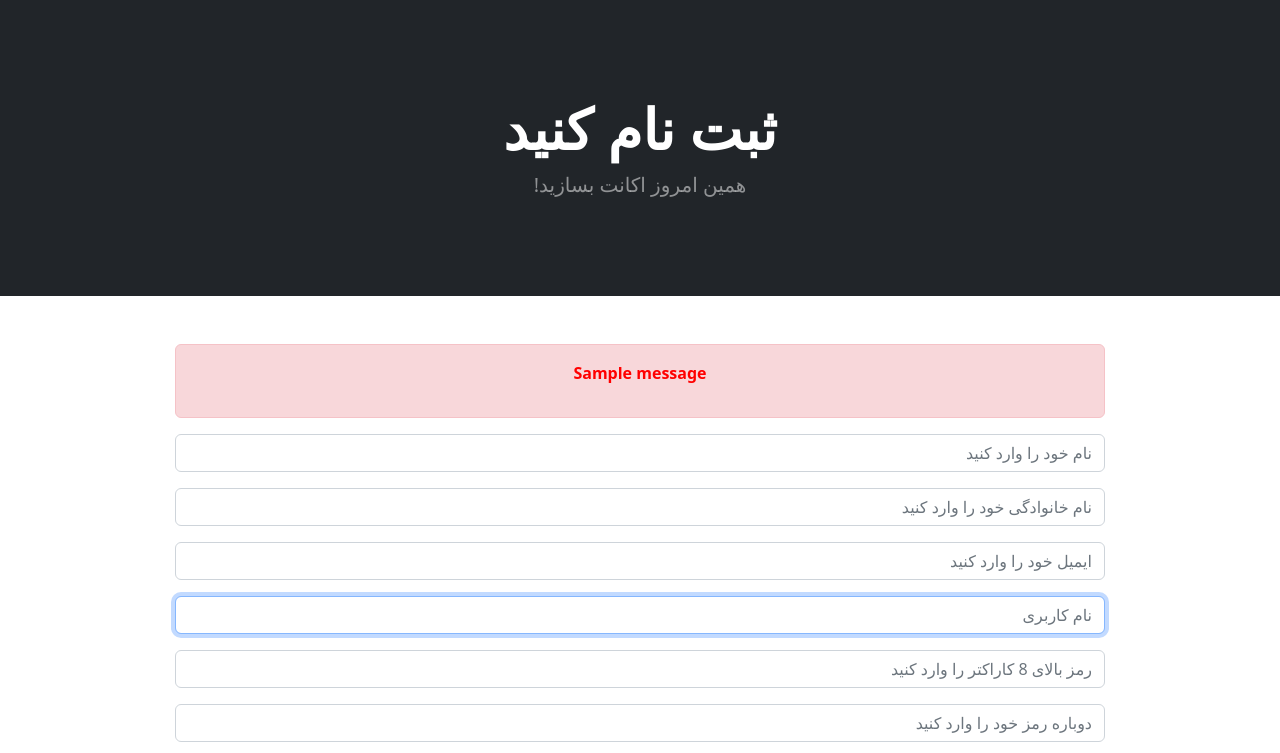
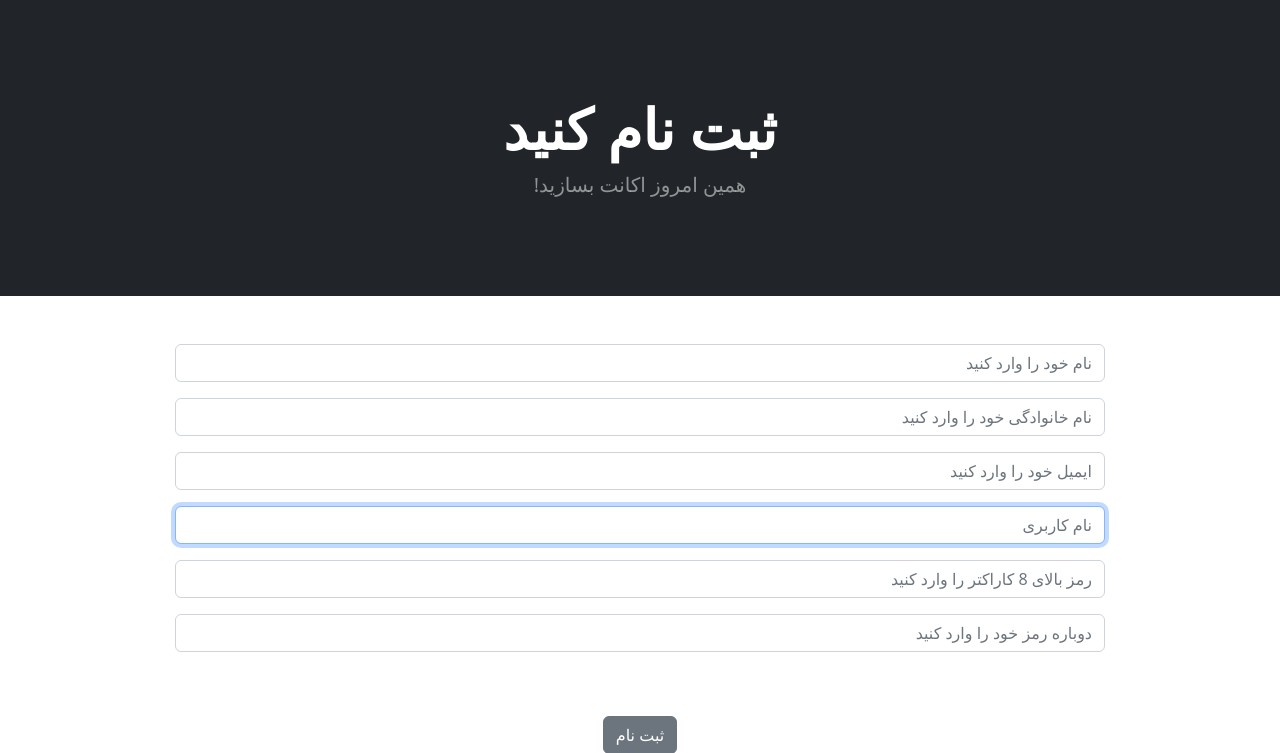
Before and after one commit to masimoosavi34/pooshak_ronya, a Django app: page /signup/ in a window 1280 px wide. Shown: the part 133-886 px from the top of the page. Run offline with Django 5.2, Linux system fonts and the light colour scheme; tables that the repository leaves empty hold one stand-in row (values such as "Sample post"); one stand-in notice (Sample message) is shown; parts of the project's set-up code (start-up, migrations or seed data) failed here and were passed over; some libraries are stand-ins or nearby versions.

Commit message:
Update signup.html

```diff
--- a/shop/templates/signup.html
+++ b/shop/templates/signup.html
@@ -14,10 +14,10 @@
         <center>
             <div class="col-10">
 
-                <!-- نمایش خطاها و پیام‌ها بالای صفحه -->
+                <!-- فقط نمایش خطاها بالای صفحه -->
                 {% if form.errors %}
-                  <div class="alert alert-danger" style="color:red; font-weight:bold;">
-                    <ul>
+                  <div style="color:black; font-weight:bold; border:1px solid black; padding:10px;">
+                    <ul style="list-style:none; padding:0;">
                       {% for field in form %}
                         {% for error in field.errors %}
                           <li>{{ error }}</li>
@@ -27,14 +27,6 @@
                           <li>{{ error }}</li>
                       {% endfor %}
                     </ul>
-                  </div>
-                {% endif %}
-
-                {% if messages %}
-                  <div class="alert alert-danger" style="color:red; font-weight:bold;">
-                    {% for message in messages %}
-                      <p>{{ message }}</p>
-                    {% endfor %}
                   </div>
                 {% endif %}
 
```
